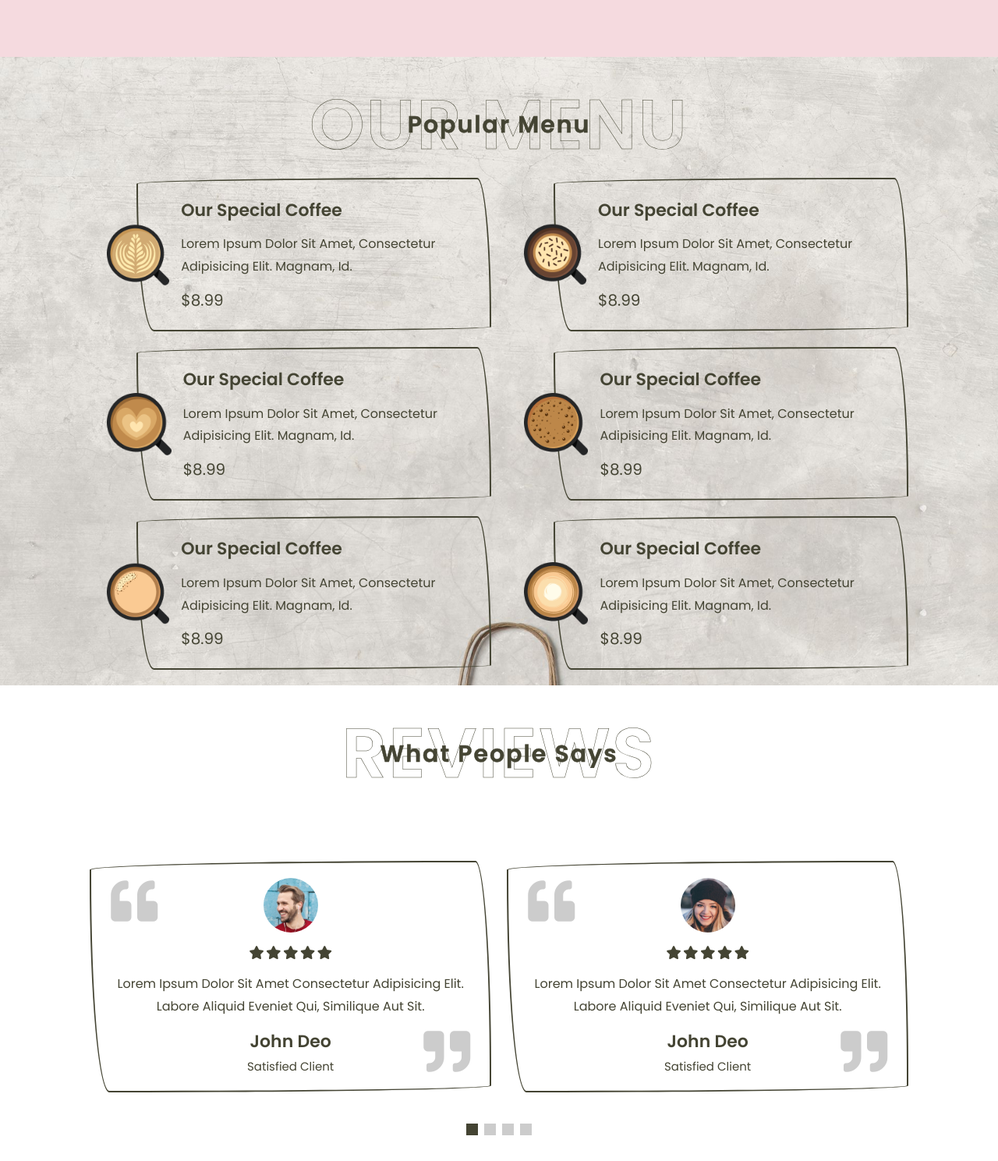
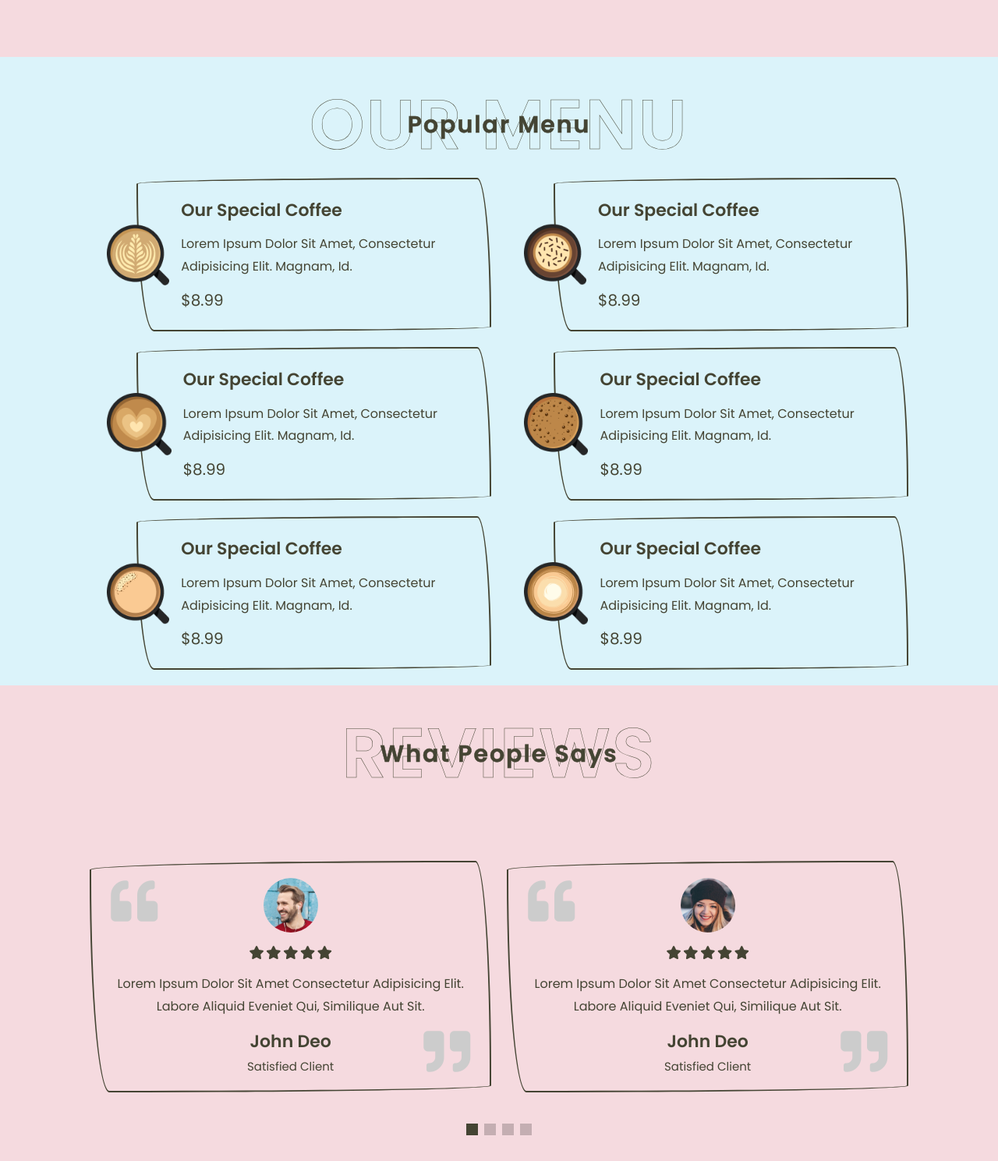
Before and after one commit to Mansi1527/jojocafe, a plain HTML site: page index.html in a window 1280 px wide. Shown: the part 1597-3086 px from the top of the page at 78% size. Drawn offline with nearby package versions, Linux system fonts and the light colour scheme.

Commit message:
Update style.css

```diff
--- a/style.css
+++ b/style.css
@@ -239,7 +239,8 @@ section{
 }
 
 .menu{
-    background: url(image/menu-bg.jpg) no-repeat;
+    background-color: #DBF3FA;
+    /*background: url(image/menu-bg.jpg) no-repeat;*/
     background-position: center;
     background-size: cover;
 }
@@ -289,6 +290,9 @@ section{
     font-size: 2rem;
     color:var(--main-color);
     line-height: 1.8;
+}
+.review{
+    background-color:#F5DADF ;
 }
 
 .review .review-slider{
@@ -406,7 +410,9 @@ section{
     height:15rem;
     resize: none;
 }
-
+.footer{
+    background-color: #F5DADF;
+}
 .footer .box-container{
     display: grid;
     grid-template-columns: repeat(auto-fit, minmax(23rem, 1fr));
```
